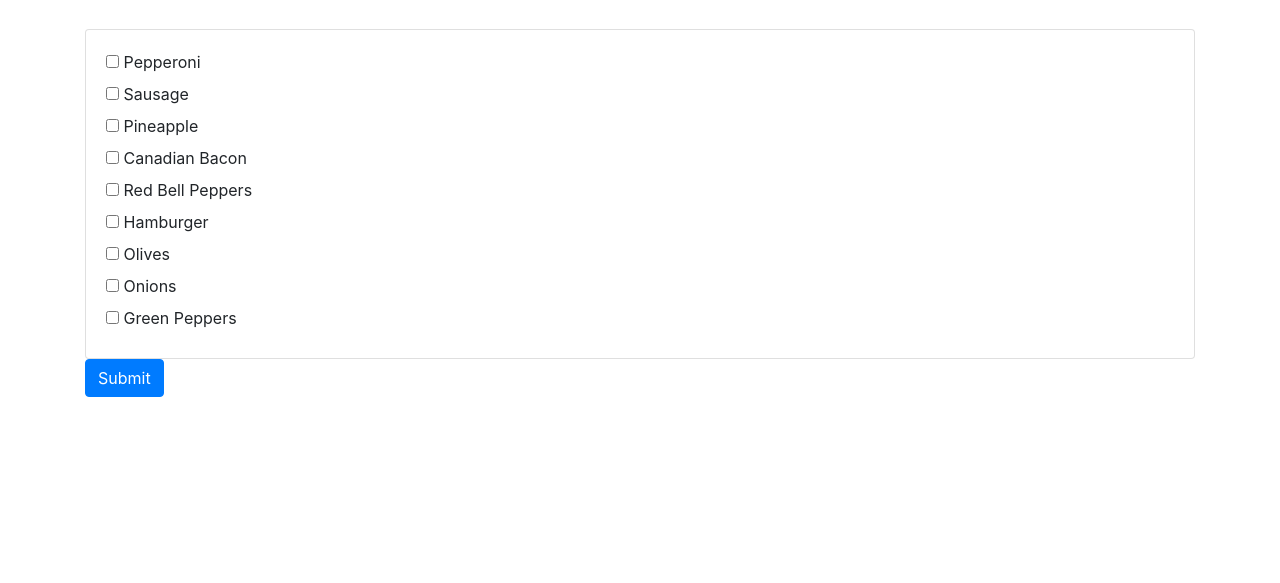
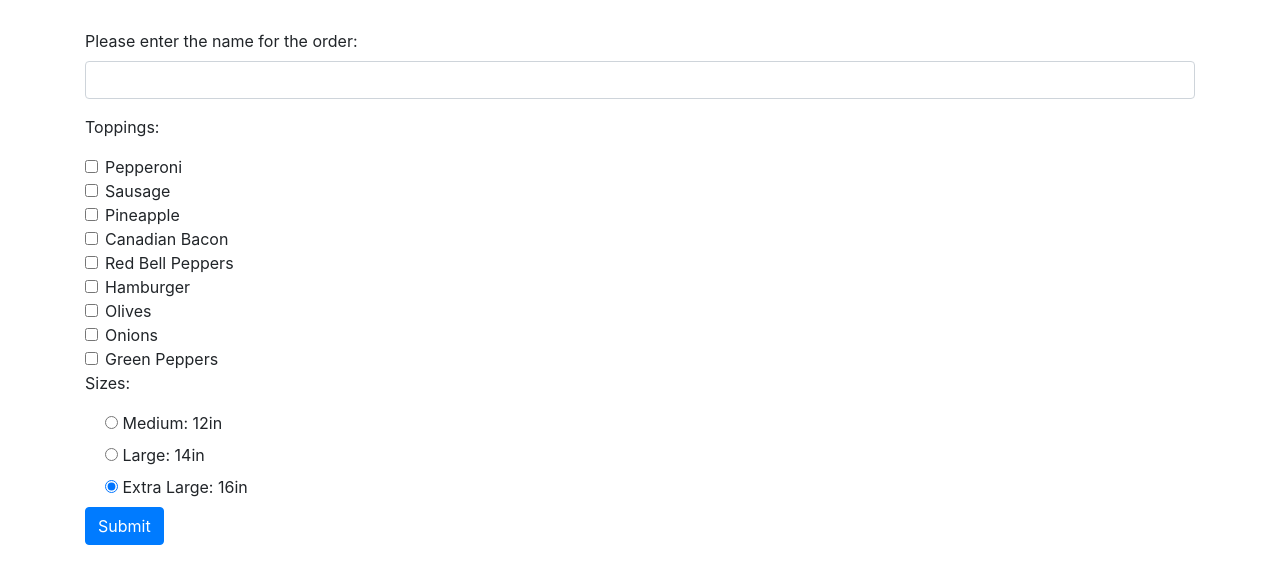
Before and after one commit to DeryckJackson/pizza-parlor, a plain HTML site: page index.html in a window 1280 px wide. Shown: the part 179-762 px from the top of the page. Drawn offline with nearby package versions, Linux system fonts and the light colour scheme.

Commit message:
add radio boxes

```diff
--- a/index.html
+++ b/index.html
@@ -12,29 +12,62 @@
   <div class="container">
     <h1 class="jumbotron">Bob's Pizza Parlor</h1>
     <form id="pizzaForm">
-      <div class="card" id="toppings">
-        <div class="card-body">
-          <input type="checkbox" name="toppings" id="pepperoni" value="pepperoni">
-          <label for="toppings">Pepperoni</label><br>
-          <input type="checkbox" name="toppings" id="sausage" value="sausage">
-          <label for="toppings">Sausage</label><br>
-          <input type="checkbox" name="toppings" id="pineapple" value="pineapple">
-          <label for="toppings">Pineapple</label><br>
-          <input type="checkbox" name="toppings" id="canadianBacon" value="canadianBacon">
-          <label for="toppings">Canadian Bacon</label><br>
-          <input type="checkbox" name="toppings" id="redBellPeppers" value="redBellPeppers">
-          <label for="toppings">Red Bell Peppers</label><br>
-          <input type="checkbox" name="toppings" id="hamburger" value="hamburger">
-          <label for="toppings">Hamburger</label><br>
-          <input type="checkbox" name="toppings" id="olives" value="olives">
-          <label for="toppings">Olives</label><br>
-          <input type="checkbox" name="toppings" id="onions" value="onions">
-          <label for="toppings">Onions</label><br>
-          <input type="checkbox" name="toppings" id="greenPeppers" value="greenPeppers">
-          <label for="toppings">Green Peppers</label><br>
-        </div>
+      <div class="form-group">
+        <label for="name">Please enter the name for the order:</label>
+        <input type="text" class="form-control" id="name">
+      </div>
+      <p>Toppings:</p>
+      <div class="form-check">
+        <input type="checkbox" class="form-check-input" name="toppings" id="pepperoni" value="pepperoni">
+        <label for="toppings" class="form-check-label">Pepperoni</label>
+      </div>
+      <div class="form-check">
+        <input type="checkbox" class="form-check-input" name="toppings" id="sausage" value="sausage">
+        <label for="toppings" class="form-check-label">Sausage</label>
+      </div>
+      <div class="form-check">
+        <input type="checkbox" class="form-check-input" name="toppings" id="pineapple" value="pineapple">
+        <label for="toppings" class="form-check-label">Pineapple</label>
+      </div>
+      <div class="form-check">
+        <input type="checkbox" name="toppings" class="form-check-input" id="canadianBacon" value="canadianBacon">
+        <label for="toppings" class="form-check-label">Canadian Bacon</label>
+      </div>
+      <div class="form-check">
+        <input type="checkbox" name="toppings" class="form-check-input" id="redBellPeppers" value="redBellPeppers">
+        <label for="toppings" class="form-check-label">Red Bell Peppers</label>
+      </div>
+      <div class="form-check">
+        <input type="checkbox" name="toppings" class="form-check-input" id="hamburger" value="hamburger">
+        <label for="toppings" class="form-check-label">Hamburger</label>
+      </div>
+      <div class="form-check">
+        <input type="checkbox" class="form-check-input" name="toppings" id="olives" value="olives">
+        <label for="toppings" class="form-check-label">Olives</label>
+      </div>
+      <div class="form-check">
+        <input type="checkbox" class="form-check-input" name="toppings" id="onions" value="onions">
+        <label for="toppings" class="form-check-label">Onions</label>
+      </div>
+      <div class="form-check">
+        <input type="checkbox" class="form-check-input" name="toppings" id="greenPeppers" value="greenPeppers">
+        <label for="toppings" class="form-check-label">Green Peppers</label>
+      </div>
+      <p>Sizes:</p>
+      <div class="form-check">
+        <input type="radio" id="med" name="size" value="med" checked>
+        <label for="med">Medium: 12in</label>
+      </div>
+      <div class="form-check">
+        <input type="radio" id="large" name="size" value="large" checked>
+        <label for="med">Large: 14in</label>
+      </div>
+      <div class="form-check">
+        <input type="radio" id="extraLarge" name="size" value="extraLarge" checked>
+        <label for="med">Extra Large: 16in</label>
       </div>
       <button type="submit" class="btn btn-primary">Submit</button>
+    </div>
     </form>
   </div>
 </body>
```
